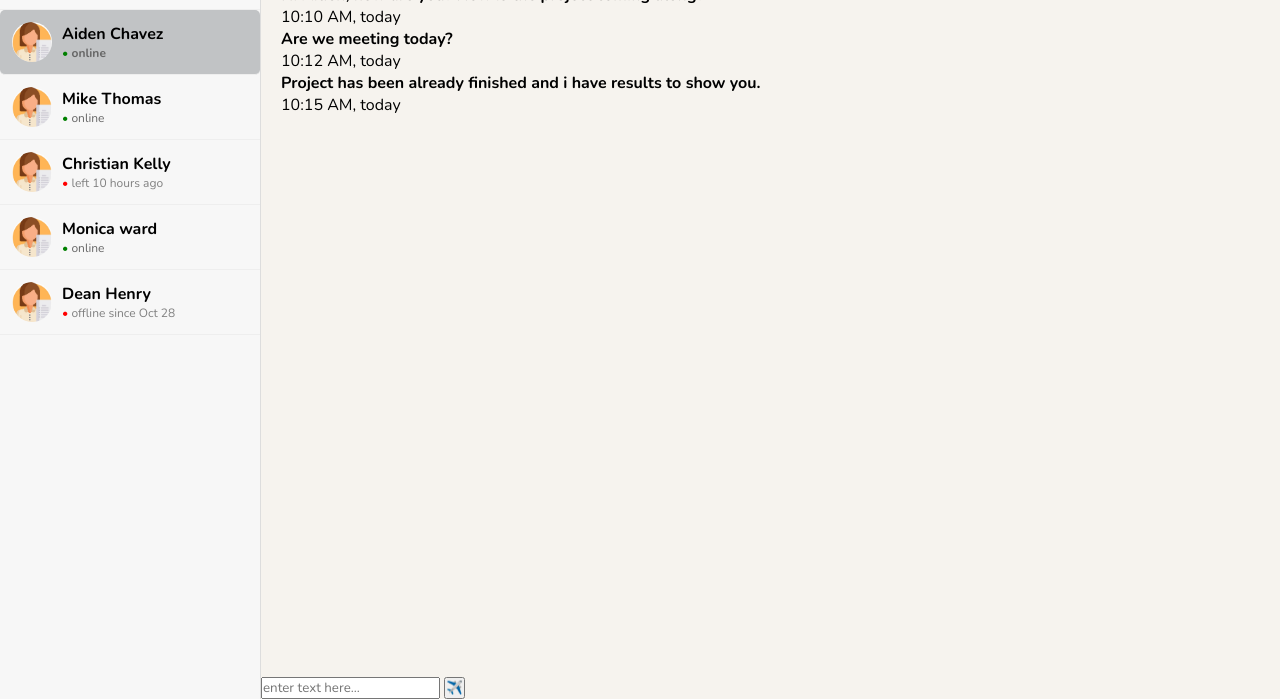
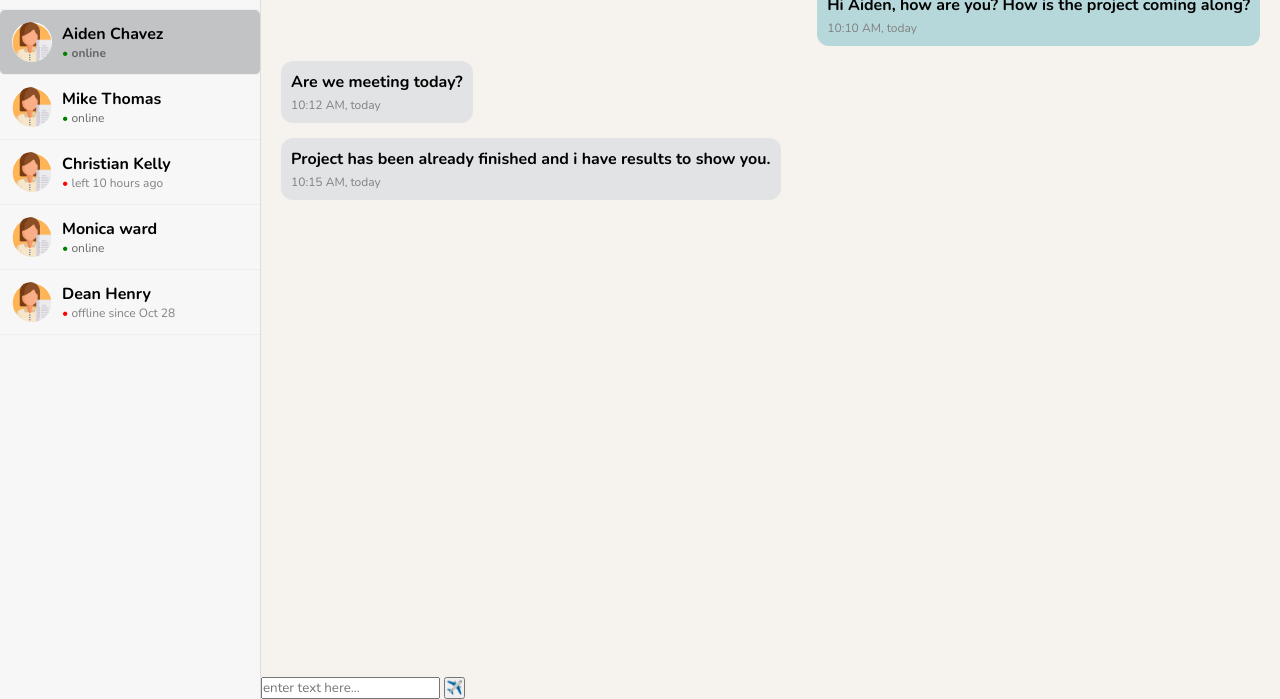
Before and after one commit to mateonardu/proyecto-final-html-css, a plain HTML site: page index.html in a window 1280 px wide. Shown: the part 101-800 px from the top of the page. Drawn offline with nearby package versions, Linux system fonts and the light colour scheme.

Commit message:
Mensajes del chat ya estilizados

```diff
--- a/style.css
+++ b/style.css
@@ -52,7 +52,6 @@
   width: 40px;
   height: 40px;
   border-radius: 50%;
-  object-fit: cover;
 }
 
 .main-contact {
@@ -110,8 +109,8 @@
 }
 
 .status-header {
-  font-size: 13px;
-  color: gray;
+  font-size: 17px;
+  color: rgb(63, 63, 63);
 }
 
 .messages {
@@ -145,4 +144,44 @@
   width: 40px;
   height: 40px;
   border-radius: 50%;
+  cursor: pointer;
 }
+
+.messages {
+  flex: 1;
+  padding: 20px;
+  display: flex;
+  flex-direction: column;
+  gap: 15px;
+}
+
+.message-sent {
+  align-self: flex-end;
+  background-color: #b6d8da;
+  padding: 10px;
+  border-radius: 12px;
+  max-width: 60%;
+}
+
+.first-message-received {
+  align-self: flex-start;
+  background-color: #e2e3e5;
+  padding: 10px;
+  border-radius: 12px;
+  max-width: 60%;
+}
+
+.second-message-received {
+  align-self: flex-start;
+  background-color: #e2e3e5;
+  padding: 10px;
+  border-radius: 12px;
+  max-width: 60%;
+}
+
+.hours {
+  display: block;
+  font-size: 12px;
+  color: gray;
+  margin-top: 4px;
+}
```
